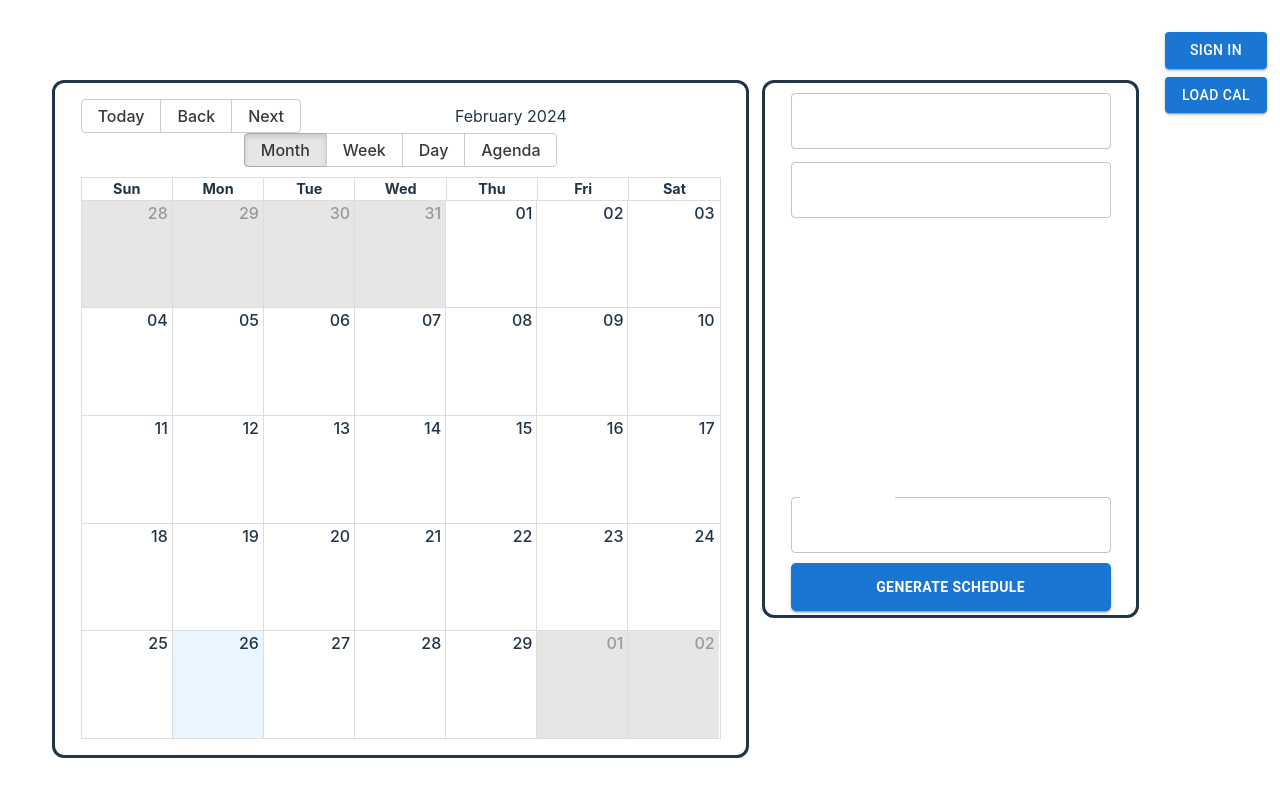
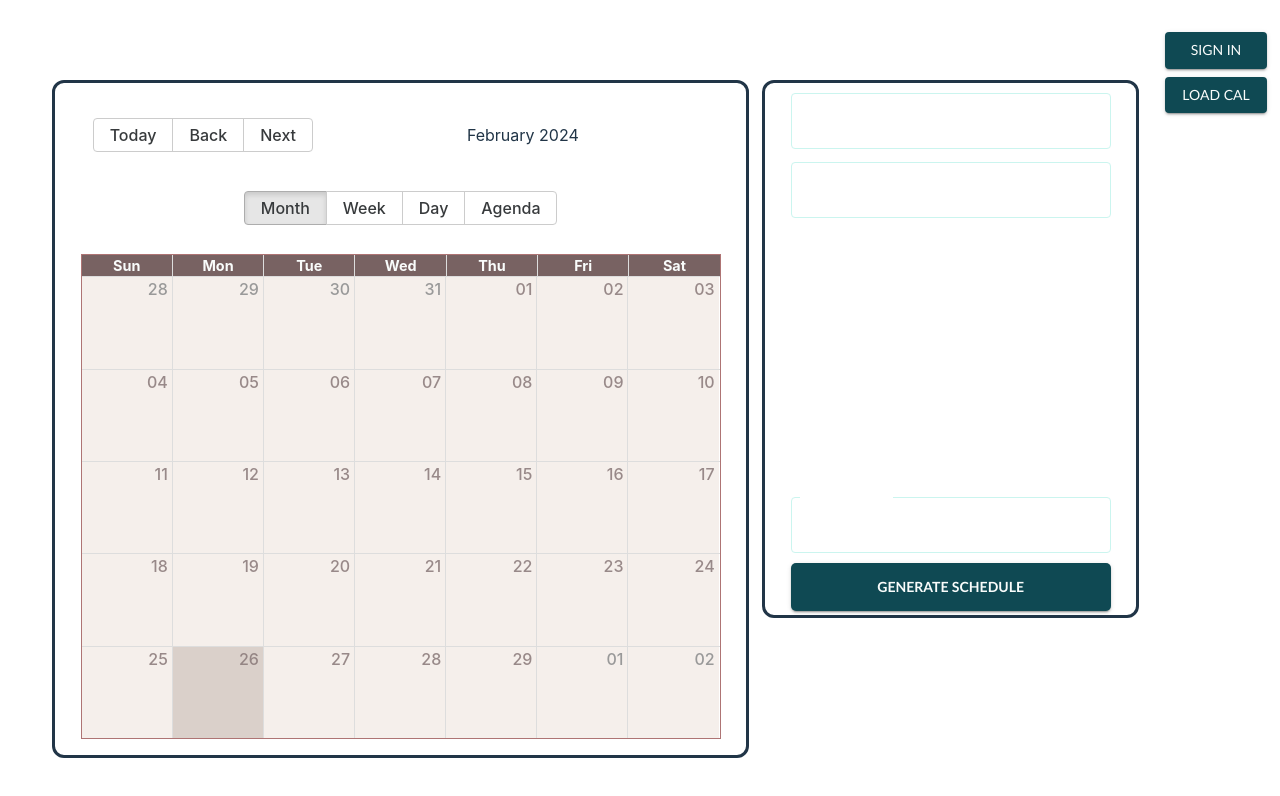
Before and after one commit to paigeaera5/AI-Calendar, a React (Vite) app in the folder frontend/: page / in a window 1280 px wide. Shown: the top 796 px of the page. Built offline with nearby package versions, Linux system fonts and the light colour scheme.

Commit message:
Styling changes

```diff
--- a/frontend/src/App.tsx
+++ b/frontend/src/App.tsx
@@ -23,7 +23,10 @@ import { GoogleLogin } from 'react-google-login';
 import { Calendar, momentLocalizer } from 'react-big-calendar';
 import moment from 'moment';
 import 'react-big-calendar/lib/css/react-big-calendar.css';
+import './CustomCalendar.css';
 import { gapi } from 'gapi-script';
+import { createTheme, ThemeProvider } from '@mui/material/styles';
+import { ToggleButton, ToggleButtonGroup } from '@mui/material';
 
 const localizer = momentLocalizer(moment);
 
@@ -93,6 +96,90 @@ interface CalEvent {
   end: Date;
 }
 
+const theme = createTheme({
+  typography: {
+    fontFamily: "Gill Sans, sans-serif",
+  },
+  components: {
+    MuiButton: {
+      styleOverrides: {
+        root: {
+          color: '#F9FCFB', // Ensures text color is black (or choose a color for better visibility)
+          backgroundColor: '#0f4953', // a coral color for normal state
+          '&:hover': {
+            backgroundColor: '#CBF5EF', // a light teal color
+          },
+          '&:active': {
+            backgroundColor: '#FFCFD2', // a pale pink color
+          },
+          '&.Mui-disabled': {
+            backgroundColor: '#E0E0E0', // grey
+            color: '#9E9E9E', // dark grey
+          }
+        },
+        containedPrimary: { // Assuming primary variant is being used
+          '&:hover': {
+            backgroundColor: '#227f8f', // Color on hover
+          },
+          '&.Mui-active, &.Mui-focusVisible': { // Active or focused state
+            backgroundColor: '#0f4953', // Example active color
+            borderColor: '#0f4953' // Change border color if necessary
+          }
+        },
+
+      }
+    },
+    MuiOutlinedInput: {
+      styleOverrides: {
+        root: {
+          '& fieldset': {
+            borderColor: '#CBF5EF', // Default border color
+          },
+          '&:hover .MuiOutlinedInput-notchedOutline': {
+            borderColor: '#CBF5EF', // Border color on hover
+          },
+          '&.Mui-focused .MuiOutlinedInput-notchedOutline': {
+            borderColor: '#CBF5EF', // Border color when focused
+          }
+        },
+        input: {
+          color: '#0F4953', // Text color
+        }
+      }
+    },
+    MuiInputLabel: {
+      styleOverrides: {
+        root: {
+          color: '#CBF5EF',
+          '&.Mui-focused': {
+            color: '#CBF5EF',
+          }
+        },
+      }
+    },
+    MuiToggleButton: {
+      styleOverrides: {
+        root: {
+          color: 'pink',
+          backgroundColor: 'transparent',
+          borderColor: '#ffcfd2', // Border color
+          '&:hover': {
+            backgroundColor: '#ffcfd2', // Change as needed
+          },
+          '&.Mui-selected': {
+            backgroundColor: '#ffcfd2', // Active background color
+            color: 'white', // Active text color
+            '&:hover': {
+              backgroundColor: '#ffcfd2', // Ensure the hover state also uses the active color
+            }
+          }
+        }
+      }
+    }
+  },
+});
+
+
 function App() {
   const [events, setEvents] = useState<CalEvent[]>([]);
   const [preEvents, setPreEvents] = useState<CalEvent[]>([]);
@@ -161,6 +248,7 @@ function App() {
     setDays({ ...days, [e.target.name]: e.target.checked });
   };
 
+
   const getEvents = () => {
     gapi.load('client:auth2', () => {
       console.log('loaded client');
@@ -219,6 +307,7 @@ function App() {
     daysListHelper.forEach((value, i) => {
       if (value) { daysList.push(daysLabels[i]); }
     });
+
 
     // console.log('Days of Week Checked: ', daysChecked)
     // console.log('Sunday: ', U)
@@ -287,6 +376,7 @@ function App() {
   }
 
   return (
+    <ThemeProvider theme={theme}>
       <LocalizationProvider dateAdapter={AdapterDayjs}>
         <Box>
           {logReg ? <LogReg /> :
@@ -753,6 +843,7 @@ function App() {
           }
         </Box>
       </LocalizationProvider>
+    </ThemeProvider>
   );
 }
 
--- /dev/null
+++ b/frontend/src/CustomCalendar.css
@@ -0,0 +1,47 @@
+/* custom-calendar.css */
+.rbc-calendar {
+    background-color: #ffffff; /* Dark background for the entire calendar */
+  }
+
+  .rbc-month-view {
+    border-color: #ae7474; /* Lighter borders within the calendar */
+  }
+
+  .rbc-day-bg {
+    background-color: #f5efeb; /* Slightly lighter background for day cells */
+  }
+
+  .rbc-today {
+    background-color: #dad0ca; /* Distinct color for today */
+  }
+
+  .rbc-event {
+    background-color: #0f4953; /* Custom color for events */
+  }
+
+  .rbc-header {
+    background-color: #786262; /* Dark background for headers */
+    color: #f9fcfb; /* White text for headers */
+  }
+
+  .rbc-label {
+    color: #786262; /* White text for headers */
+    font-family: 'Gill Sans', 'Gill Sans MT', Calibri, 'Trebuchet MS', sans-serif;
+  }
+
+  .rbc-events-container {
+    border-left-color: #dad0ca;
+    border-left-style: dotted;
+    border-left-width: 2px;
+    bottom: 0px;
+  }
+
+  .rbc-btn-group {
+    padding: 1.2em 0.75em;
+    min-width: 10ch;
+    min-height: 50px;
+  }
+
+  .rbc-row {
+    color:rgba(138, 122, 122, 0.87);
+  }
```
Lines whose indentation alone changed are shown as unchanged.
